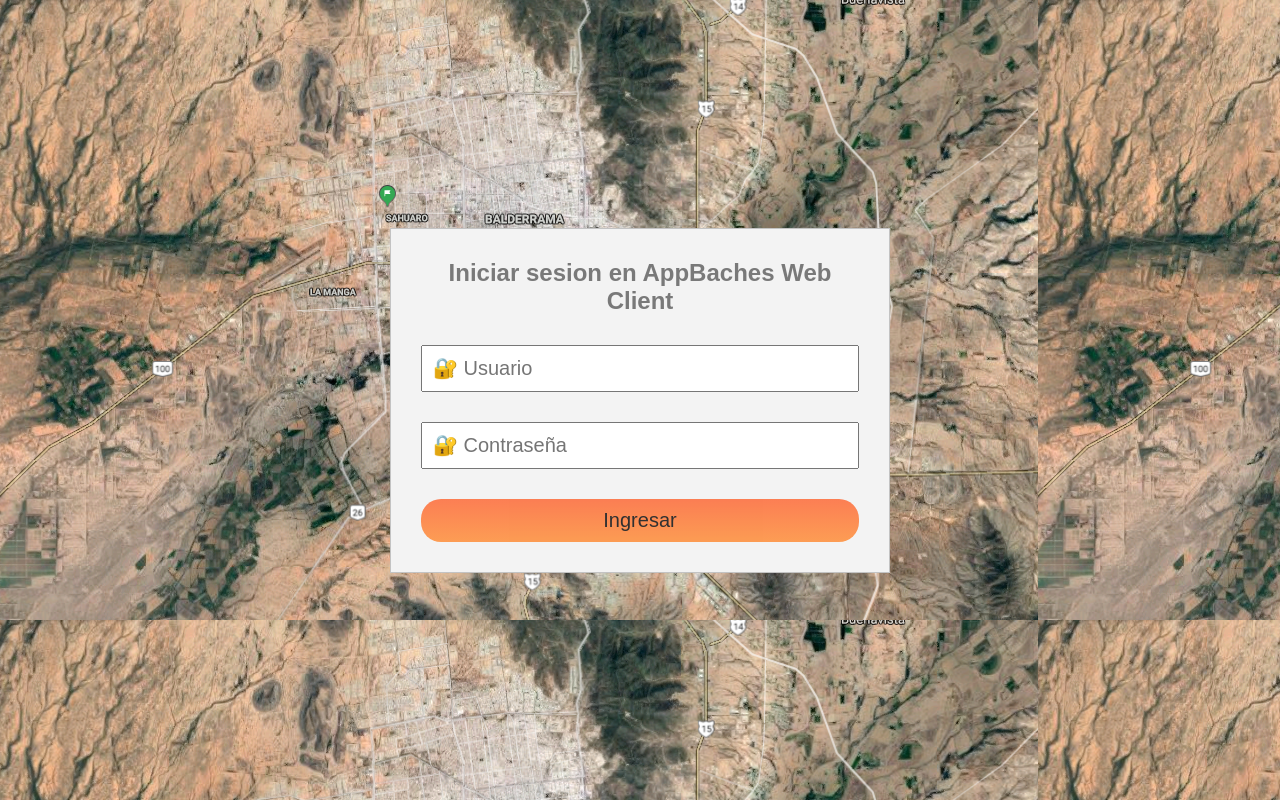
After one commit to jesuseedc/AppBaches-main, a PHP site: page /login.php in a window 1280 px wide. The commit adds this page. Run offline with PHP 8.4, Linux system fonts and the light colour scheme.

Commit message:
Add files via upload
update login (html a php)
update validate ( que se conecte al nuevo login.php)

```diff
--- /dev/null
+++ b/appbaches-web/login.php
@@ -0,0 +1,17 @@
+<!DOCTYPE html>
+<html lang="es">
+    <head>
+        <title>AppBaches WebClient</title>
+        <meta charset="utf-8">
+        <meta name="viewport" content="width=device-width, user-scalable=no, initial-scale=1, maximum-scale=1, minimum-scale=1">
+        <link rel="stylesheet" href="css/login.css">
+    </head>
+    <body>
+        <form action="validate.php" method="post">
+            <h2>Iniciar sesion en AppBaches Web Client</h2>
+            <input type="text" placeholder="&#128272; Usuario" name="username">
+            <input type="password" placeholder="&#128272; Contraseña" name="password">
+            <input type="submit" value="Ingresar">
+        </form>
+    </body>
+</html>
--- a/appbaches-web/validate.php
+++ b/appbaches-web/validate.php
@@ -13,7 +13,7 @@ if ($filas > 0){
     header("location: panel.html");
 }else {
     echo "Error en los datos ingresados. NO ADMIN";
-    header("location: login.html");
+    header("location: login.php");
 }
 mysqli_free_result($resultado);
 mysqli_close($conexion);
```
